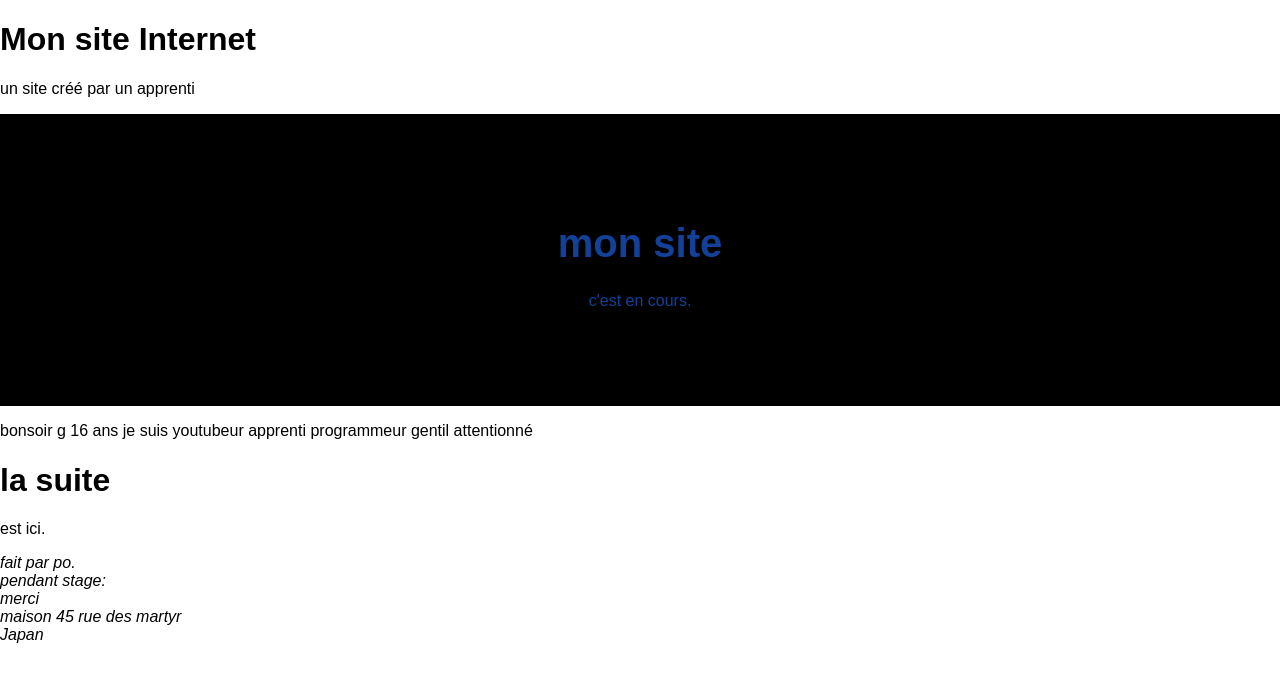
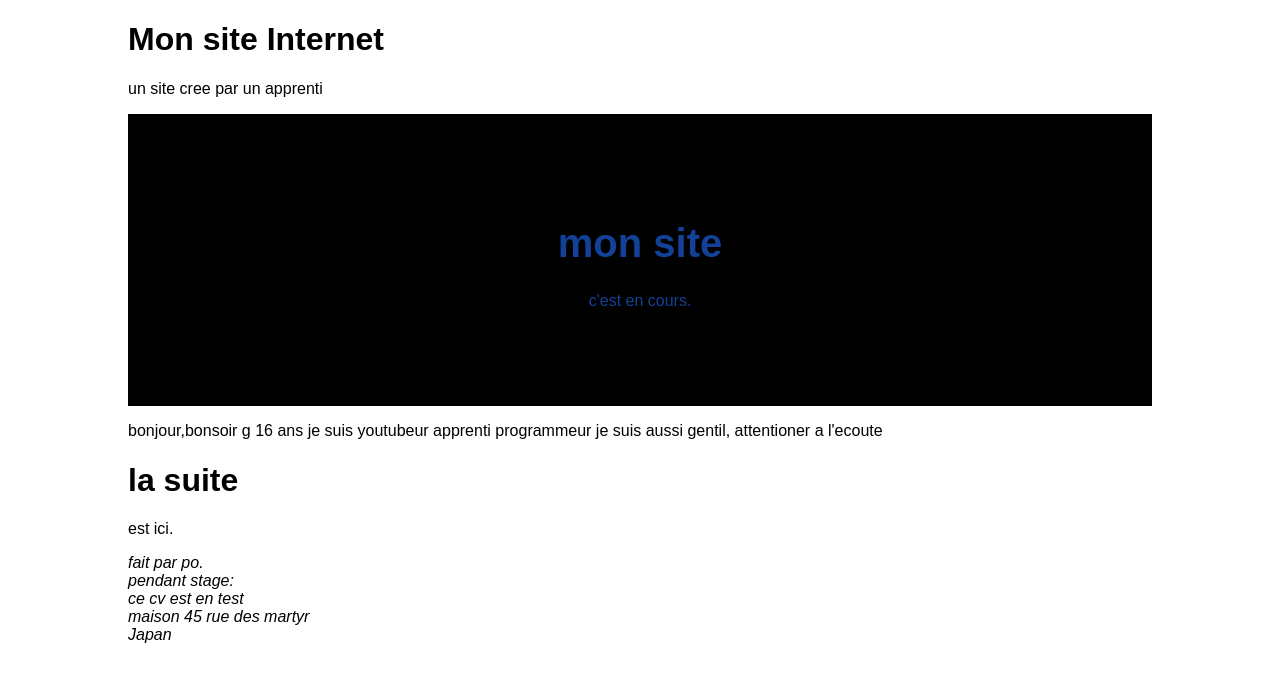
Before and after one commit to zertuu123/zertuu123.github.io, a plain HTML site: page index.html in a window 1280 px wide. Drawn offline with Linux system fonts and the light colour scheme.

Commit message:
Update index.html

```diff
--- a/index.html
+++ b/index.html
@@ -13,7 +13,7 @@ body {
 <body>
 
 <h1>Mon site Internet</h1>
-<p>un site créé par un apprenti </p>
+<p>un site cree par un apprenti </p>
 </body>
 </html>
 <!DOCTYPE html>
@@ -40,6 +40,18 @@ body {
 .header h1 {
   font-size: 40px;
 }
+
+body
+  {
+      width:80%;
+      margin-left:auto;
+      margin-right:auto;
+  }
+
+
+
+
+
 </style>
 </head>
 <body>
@@ -52,10 +64,9 @@ body {
 </body>
 </html>
 <p>
-  bonsoir g 16 ans
+  bonjour,bonsoir g 16 ans
   je suis youtubeur apprenti programmeur
-  gentil
-  attentionné
+ je suis aussi gentil, attentioner a l'ecoute
   </p>
 <h1>la suite</h1>
 <p>est ici.</p>
@@ -76,7 +87,7 @@ body {
 <address>
 fait par po.<br>
 pendant stage:<br>
-merci<br>
+ce cv est en test<br>
 maison 45 rue des martyr<br>
 Japan
 </address>
```
